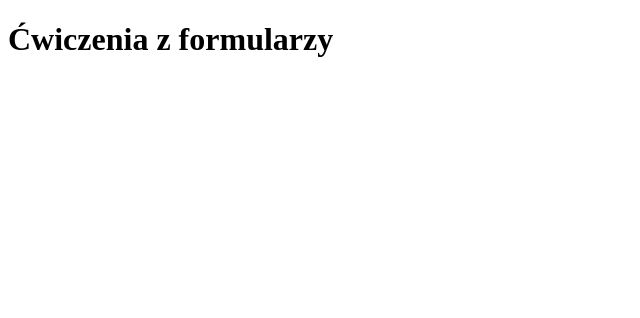
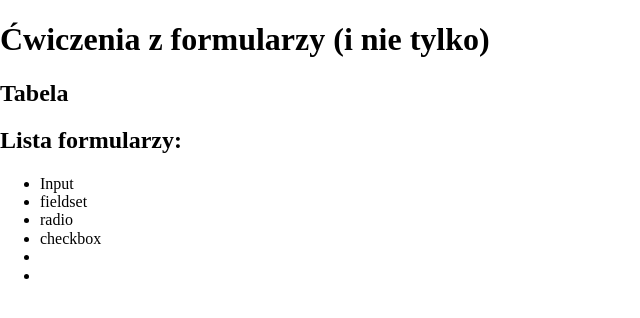
Before and after one commit to dariasikora/input, a plain HTML site: page index.html in a window 1280 px wide. Shown: the whole page, without its empty margins (0-640 px from the left). Drawn offline with Linux system fonts and the light colour scheme.

Commit message:
basic html

```diff
--- a/index.html
+++ b/index.html
@@ -6,13 +6,29 @@
     <meta http-equiv="X-UA-Compatible" content="IE=edge">
     <meta name="viewport" content="width=device-width, initial-scale=1.0">
     <title>Formularze</title>
+    <link href="style.css" rel="stylesheet" type="text/css">
+    <link href="normalize.css" rel="stylesheet" type="text/css">
 </head>
 
 <body>
     <main>
         <header>
-            <h1>Ćwiczenia z formularzy</h1>
+            <h1>Ćwiczenia z formularzy (i nie tylko)</h1>
         </header>
+        <article>
+            <h2><a src="tabela.html">Tabela</a></h2>
+        </article>
+        <article>
+            <h2>Lista formularzy:</h2>
+                <ul>
+                    <li>Input</li>
+                    <li>fieldset</li>
+                    <li>radio</li>
+                    <li>checkbox</li>
+                    <li></li>
+                    <li></li>
+            </ul>
+        </article>
     </main>
 </body>
 
```
Also changed, not shown: tabela.html (added, +16 -0 lines).
